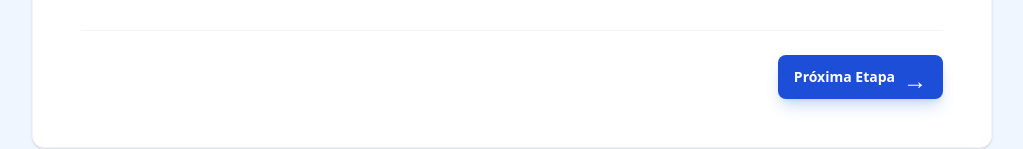
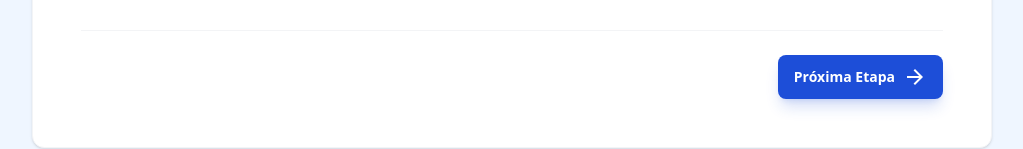
Before and after one commit to rodrigoanastacio/DA_webapp, a Next.js app: page /diagnostico-de-gestao in a window 1280 px wide. Shown: the part 552-701 px from the top of the page, without its empty margins (128-1151 px from the left). Built offline with nearby package versions, Linux system fonts and the light colour scheme.

Commit message:
fix: ajusta cursor e remove log

```diff
--- a/src/app/diagnostico-de-gestao/components/DiagnosticWizard.tsx
+++ b/src/app/diagnostico-de-gestao/components/DiagnosticWizard.tsx
@@ -60,8 +60,6 @@ export default function DiagnosticWizard() {
     const isValid = await methods.trigger(fieldsToValidate)
     if (isValid) {
       if (currentStep === 5) {
-        // Final Submission (Mock)
-        alert('Diagnóstico enviado com sucesso! (Dados no console)')
         console.log('Form Data:', methods.getValues())
         return
       }
@@ -157,12 +155,12 @@ export default function DiagnosticWizard() {
                   <button
                     type="button"
                     onClick={nextStep}
-                    className="inline-flex min-w-[160px] h-11 items-center justify-center rounded-lg px-4 bg-blue-700 hover:bg-blue-600 transition-colors text-white text-sm font-bold shadow-lg shadow-blue-700/20"
+                    className="inline-flex min-w-[160px] h-11 items-center justify-center rounded-lg px-4 bg-blue-700 hover:bg-blue-600 transition-colors text-white text-sm font-bold shadow-lg shadow-blue-700/20 gap-2 cursor-pointer"
                   >
                     {currentStep === 5 ? (
                       <>
                         Enviar Diagnóstico
-                        <span className="material-symbols-outlined text-[20px] ml-2">
+                        <span className="material-symbols-outlined text-[20px] leading-none">
                           send
                         </span>
                       </>
@@ -171,8 +169,8 @@ export default function DiagnosticWizard() {
                         {STEPS[currentStep].nextLabel.includes('Finalização')
                           ? 'Ir para Finalização'
                           : 'Próxima Etapa'}
-                        <span className="material-symbols-outlined text-[20px] ml-2">
-                          →
+                        <span className="material-symbols-outlined text-[20px] leading-none">
+                          arrow_forward
                         </span>
                       </>
                     )}
```
